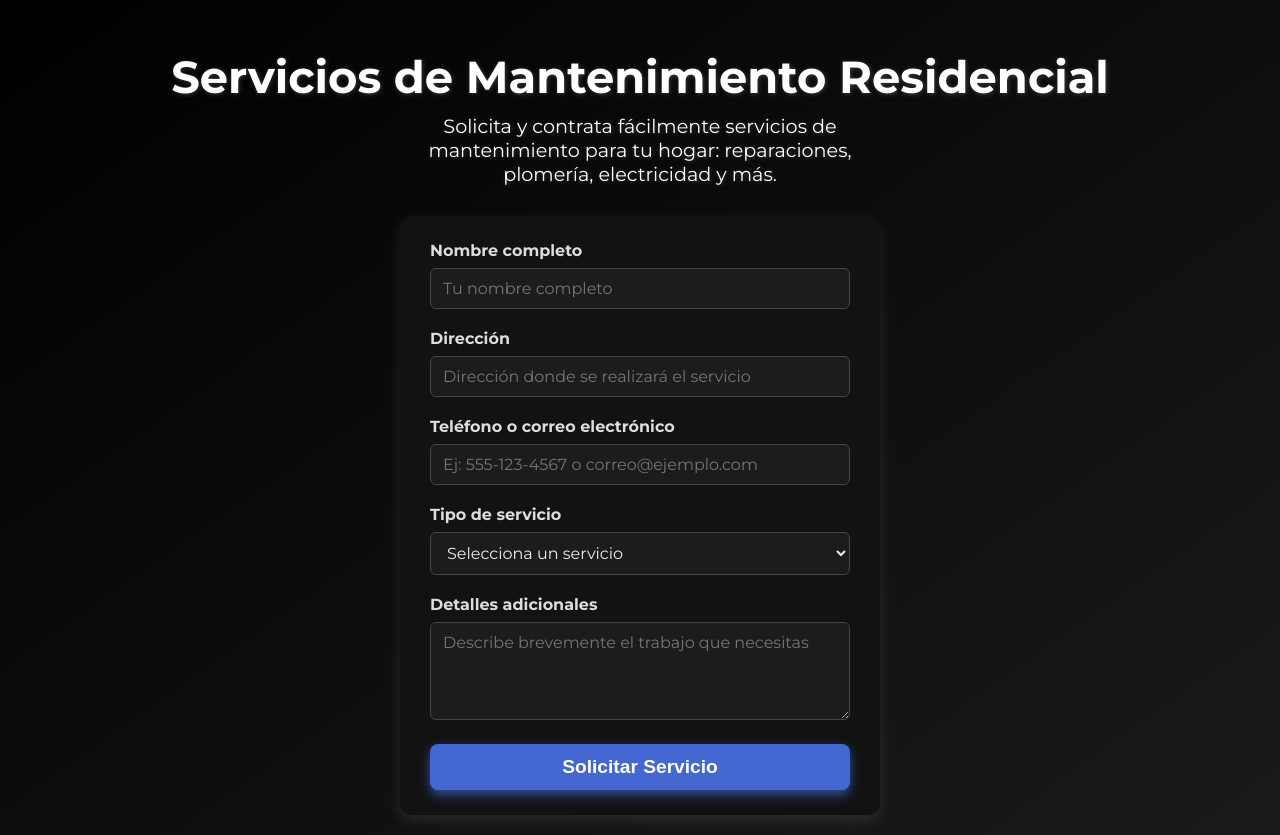
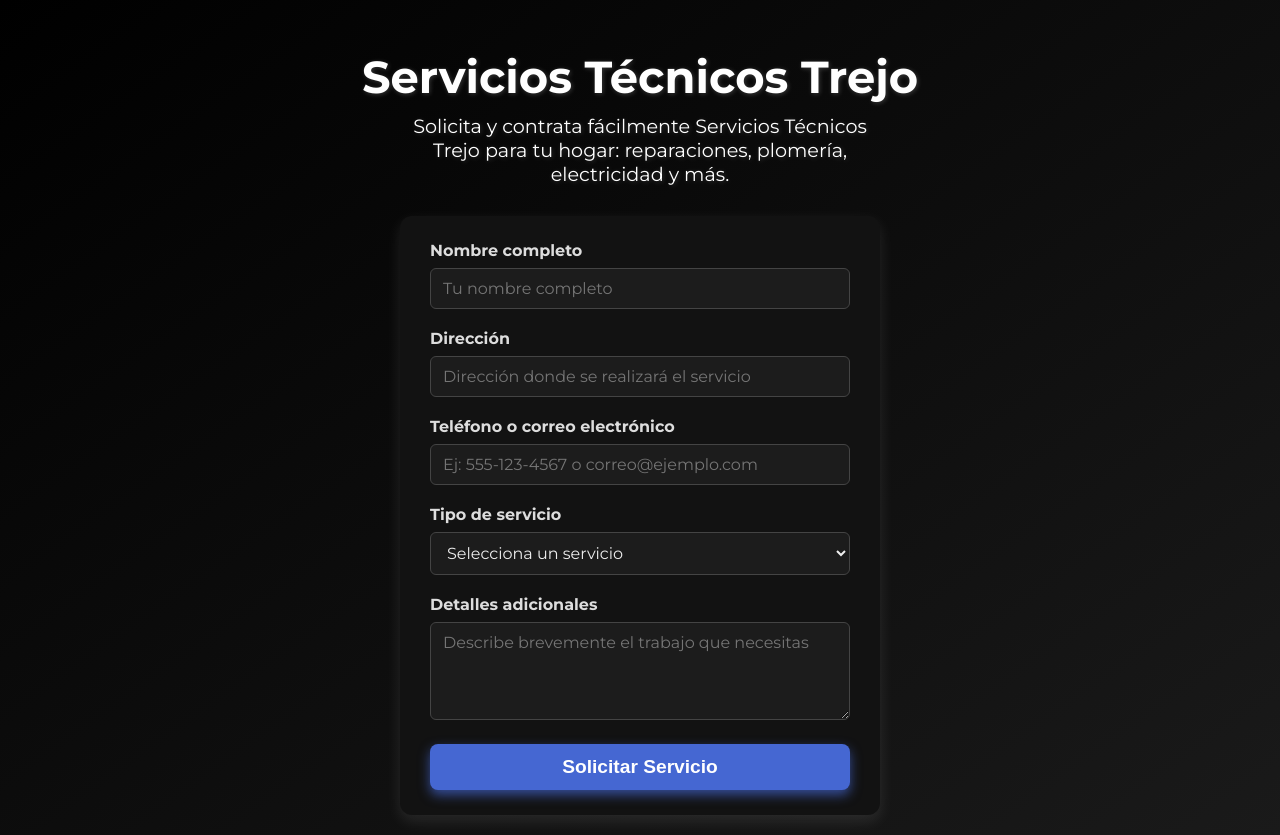
Before and after one commit to JobTservices/CITAS, a plain HTML site: page index.html in a window 1280 px wide. Drawn offline with Linux system fonts and the light colour scheme.

Commit message:
Add files via upload

```diff
--- a/index.html
+++ b/index.html
@@ -4,7 +4,7 @@
 <head>
   <meta charset="UTF-8" />
   <meta name="viewport" content="width=device-width, initial-scale=1" />
-  <title>Servicios de Mantenimiento Residencial</title>
+  <title>Servicios Técnicos Trejo</title>
   <style>
     @import url('https://fonts.googleapis.com/css2?family=Montserrat:wght@400;700&display=swap');
 
@@ -138,8 +138,8 @@
 </head>
 <body>
   <header>
-    <h1>Servicios de Mantenimiento Residencial</h1>
-    <p>Solicita y contrata fácilmente servicios de mantenimiento para tu hogar: reparaciones, plomería, electricidad y más.</p>
+    <h1>Servicios Técnicos Trejo</h1>
+    <p>Solicita y contrata fácilmente Servicios Técnicos Trejo para tu hogar: reparaciones, plomería, electricidad y más.</p>
   </header>
 
   <form id="serviceForm" method="POST" action="https://formspree.io/f/xnndedor" novalidate>
```
